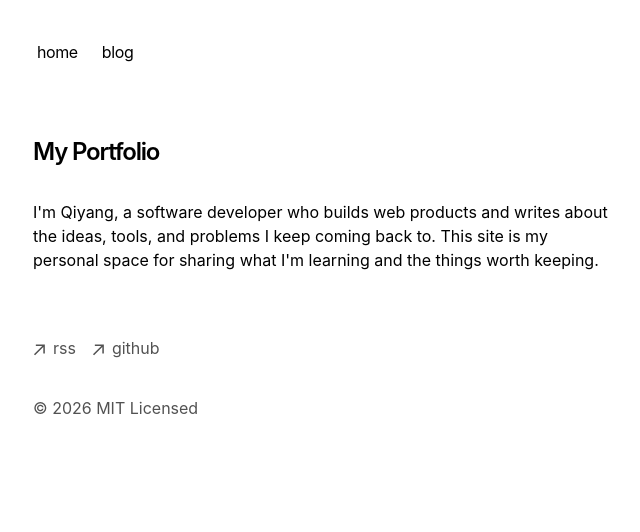
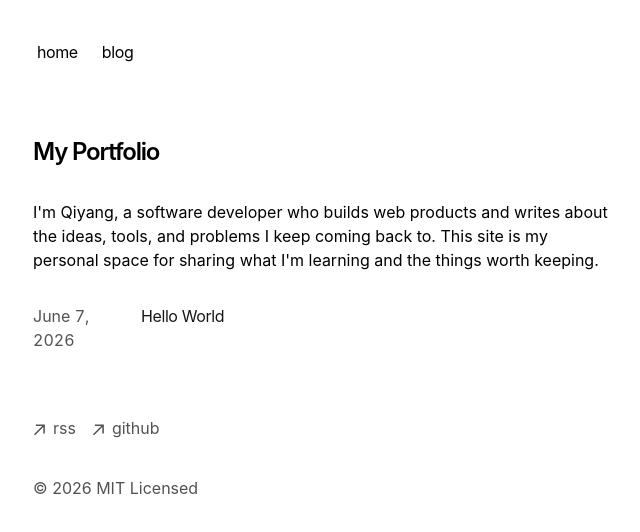
Before and after one commit to qiyangdev/portfolio, a Next.js app: page / in a window 1280 px wide. Shown: the top 532 px of the page, without its empty margins (319-959 px from the left). Built offline with nearby package versions, Linux system fonts and the light colour scheme.

Commit message:
Add hello-world post and harden blog post loading.
Handle a missing posts directory during build and keep the posts folder in git.

Co-authored-by: Cursor <cursoragent@cursor.com>

```diff
--- /dev/null
+++ b/app/blog/posts/hello-world.mdx
@@ -0,0 +1,9 @@
+---
+title: 'Hello World'
+publishedAt: '2026-06-07'
+summary: 'The first post on this blog.'
+---
+
+Hello, world.
+
+This is the first post on my blog. More writing will show up here soon.
--- a/app/blog/utils.ts
+++ b/app/blog/utils.ts
@@ -27,6 +27,10 @@ function parseFrontmatter(fileContent: string) {
 }
 
 function getMDXFiles(dir) {
+  if (!fs.existsSync(dir)) {
+    return []
+  }
+
   return fs.readdirSync(dir).filter((file) => path.extname(file) === '.mdx')
 }
 
```
Also changed, not shown: 1 other file (tests, documents, lock files or other folders).
